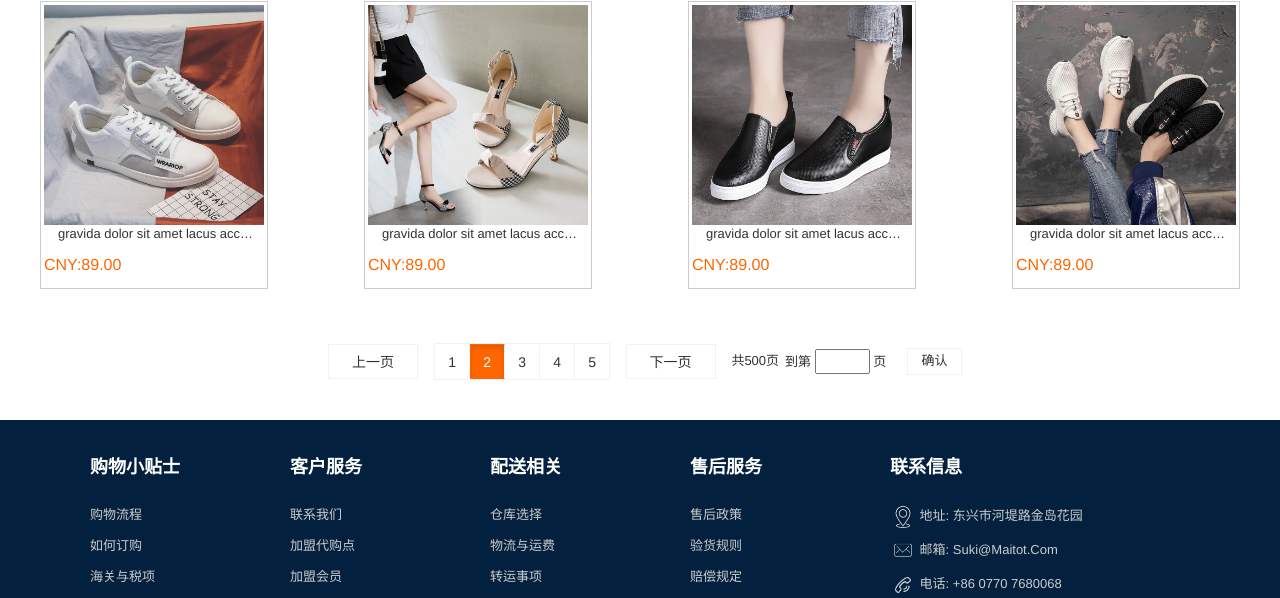
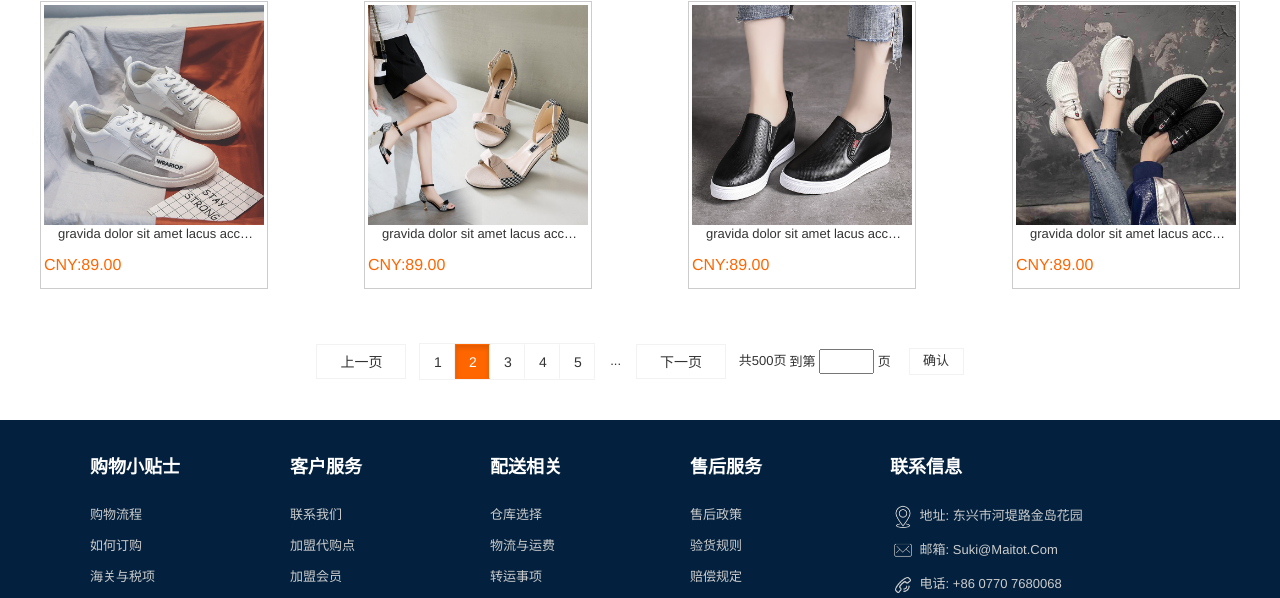
Before and after one commit to xaixia/maitot, a plain HTML site: page search.htm in a window 1280 px wide. Shown: the part 1432-2030 px from the top of the page. Drawn offline with Linux system fonts and the light colour scheme.

Commit message:
搜索页

```diff
--- a/css/search.css
+++ b/css/search.css
@@ -177,7 +177,7 @@
     justify-content: center;
     border: 1px solid #F2F2F2;
     background: #fff;
-    margin: 0 10px;
+    margin: 0 10px 0 0;
 }
 
 .search-pager .search-pagers {
--- a/search.htm
+++ b/search.htm
@@ -415,6 +415,7 @@
                 <button class="btn page">4</button>
                 <button class="btn page">5</button>
             </div>
+            <span style="display: inline-flex;width: 35px;height:35px;align-items: center;justify-content: space-around">...</span>
             <button class="btn pageto">下一页</button>
             <span>共500页</span>
             <p>到第 <input class="page-number" type="number"> 页</p>
```
Lines whose indentation alone changed are shown as unchanged.
